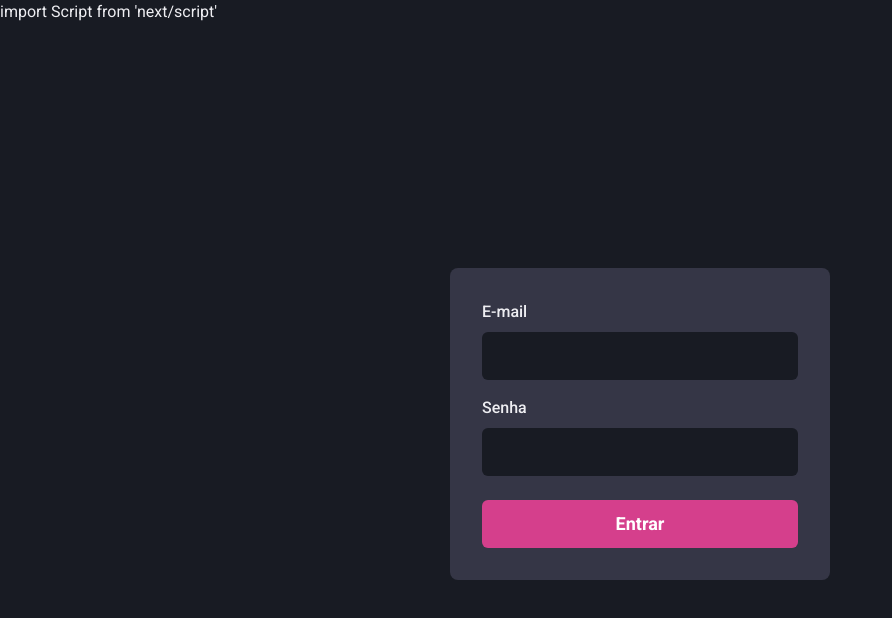
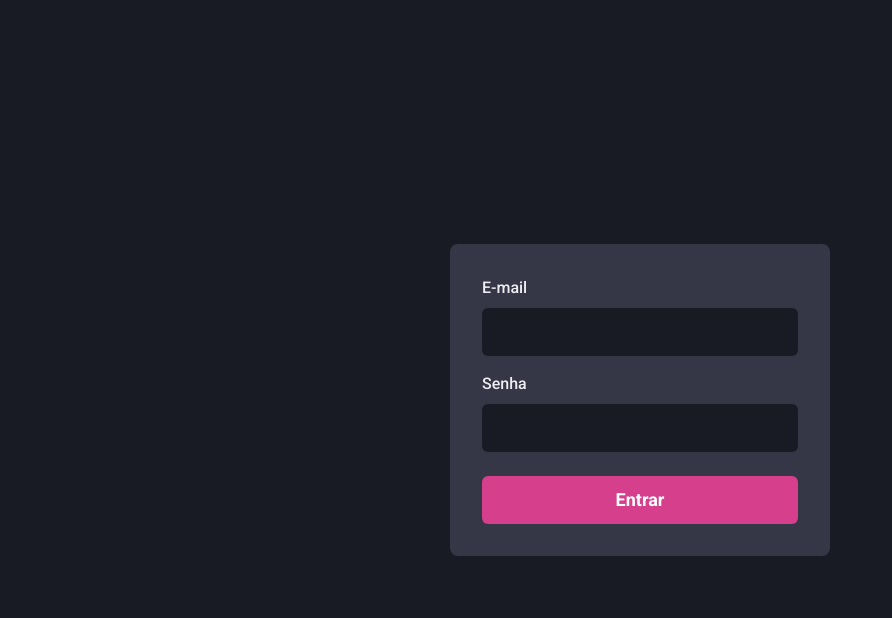
Before and after one commit to fna1r/dashgo, a Next.js app: page / in a window 1280 px wide. Shown: the top 618 px of the page, without its empty margins (0-892 px from the left). Built offline with nearby package versions, Linux system fonts and the light colour scheme; what miragejs would draw is missing.

Commit message:
Update _document.tsx

```diff
--- a/src/pages/_document.tsx
+++ b/src/pages/_document.tsx
@@ -8,7 +8,7 @@ export default class MyDocument extends Document {
                 <Head>
                     <link rel="preconnect" href="https://fonts.googleapis.com" />
                     <link href="https://fonts.googleapis.com/css2?family=Roboto:wght@400;500;700&display=swap" rel="stylesheet" />
-                    <Script src="../services/hotjar.js"></Script>import Script from 'next/script'
+                    <Script src="../services/hotjar.js"></Script>
                 </Head>
                 <body>
                     <Main />
```
